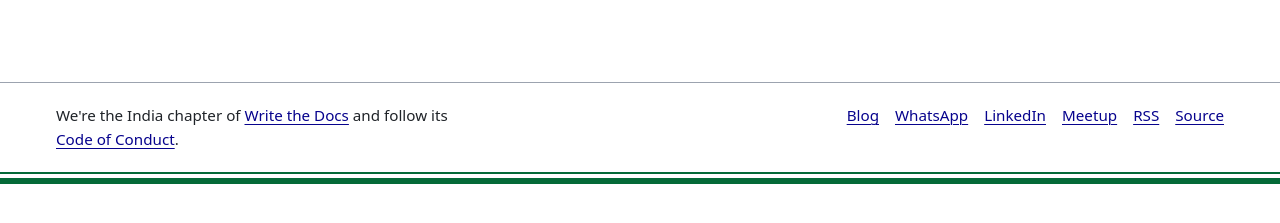
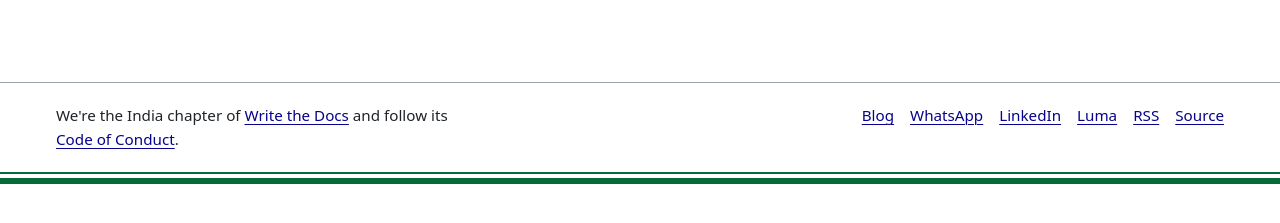
Before and after one commit to Write-the-Docs-India/write-the-docs-india.github.io, a Jekyll site: the page built from blog/index.html, in a window 1280 px wide. Shown: the part 531-754 px from the top of the page. Built offline with Jekyll 4.4.1, drawn with Linux system fonts in a browser that asks for light colours; some web fonts are replaced; grey boxes are pictures that could not be loaded.

Commit message:
Switch from Meetup to Luma
Suggested-by: Srihari Thyagarajan <hari.leo03@gmail.com>

```diff
--- a/_config.yml
+++ b/_config.yml
@@ -18,7 +18,7 @@ social:
 links:
   whatsapp: https://chat.whatsapp.com/EwspIErzCWQ4SI4MXKB4D0?mode=gi_t
   linkedin: https://www.linkedin.com/company/write-the-docs-india
-  meetup: https://www.meetup.com/write-the-docs-india/
+  luma: https://luma.com/write-the-docs-india
   slack_invite: https://www.writethedocs.org/slack/
   slack_channel: "#india"
   github: https://github.com/Write-the-Docs-India
--- a/_data/events.yml
+++ b/_data/events.yml
@@ -25,7 +25,7 @@
 #   location: "Venue TBD, Bengaluru"
 #   speakers:
 #     - "Speaker Name"
-#   rsvp: https://www.meetup.com/write-the-docs-india/
+#   rsvp: https://luma.com/write-the-docs-india
 
 - date: "2026-09-26"
   time: "10:00 to 12:45 IST"
--- a/_layouts/default.html
+++ b/_layouts/default.html
@@ -32,7 +32,7 @@
         <li><a href="{{ '/blog/' | relative_url }}">Blog</a></li>
         <li><a href="{{ site.links.whatsapp }}">WhatsApp</a></li>
         <li><a href="{{ site.links.linkedin }}">LinkedIn</a></li>
-        <li><a href="{{ site.links.meetup }}">Meetup</a></li>
+        <li><a href="{{ site.links.luma }}">Luma</a></li>
         <li><a href="{{ '/blog/feed.xml' | relative_url }}">RSS</a></li>
         <li><a href="{{ site.links.repo }}">Source</a></li>
       </ul>
--- a/index.html
+++ b/index.html
@@ -77,7 +77,7 @@ layout: default
           <td>Announcements and event recaps.</td>
         </tr>
         <tr>
-          <td><a href="{{ site.links.meetup }}">Meetup</a></td>
+          <td><a href="{{ site.links.luma }}">Luma</a></td>
           <td>Event pages and RSVPs.</td>
         </tr>
         <tr>
```
Also changed, not shown: README.md.
